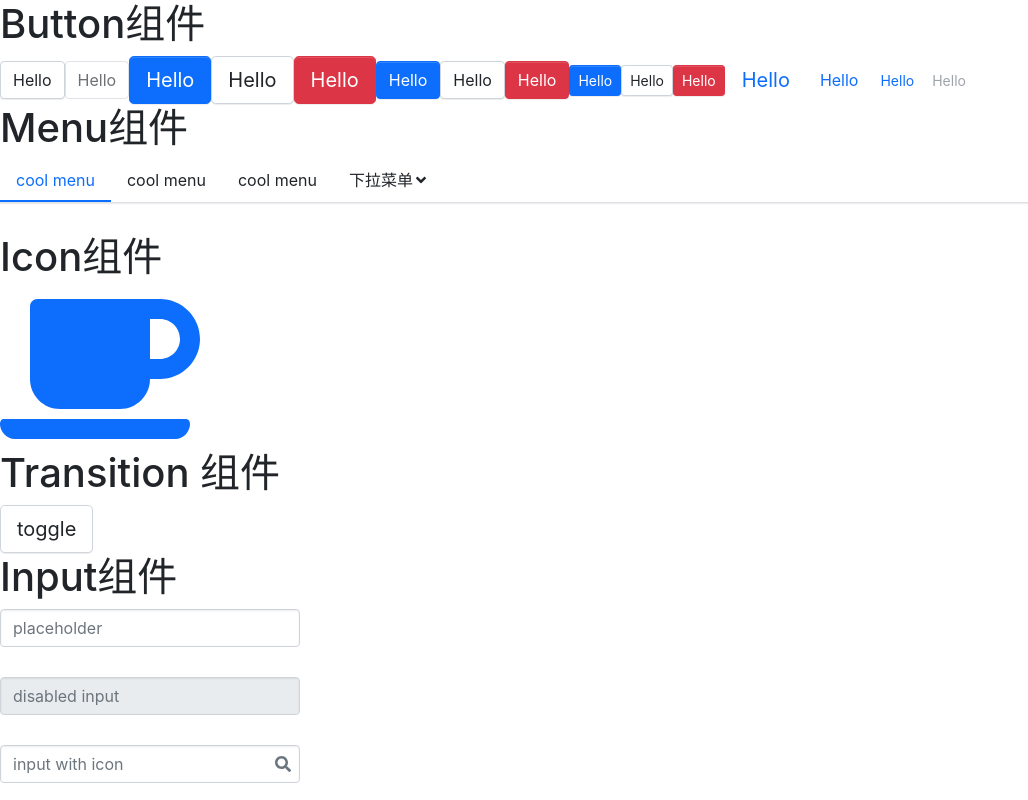
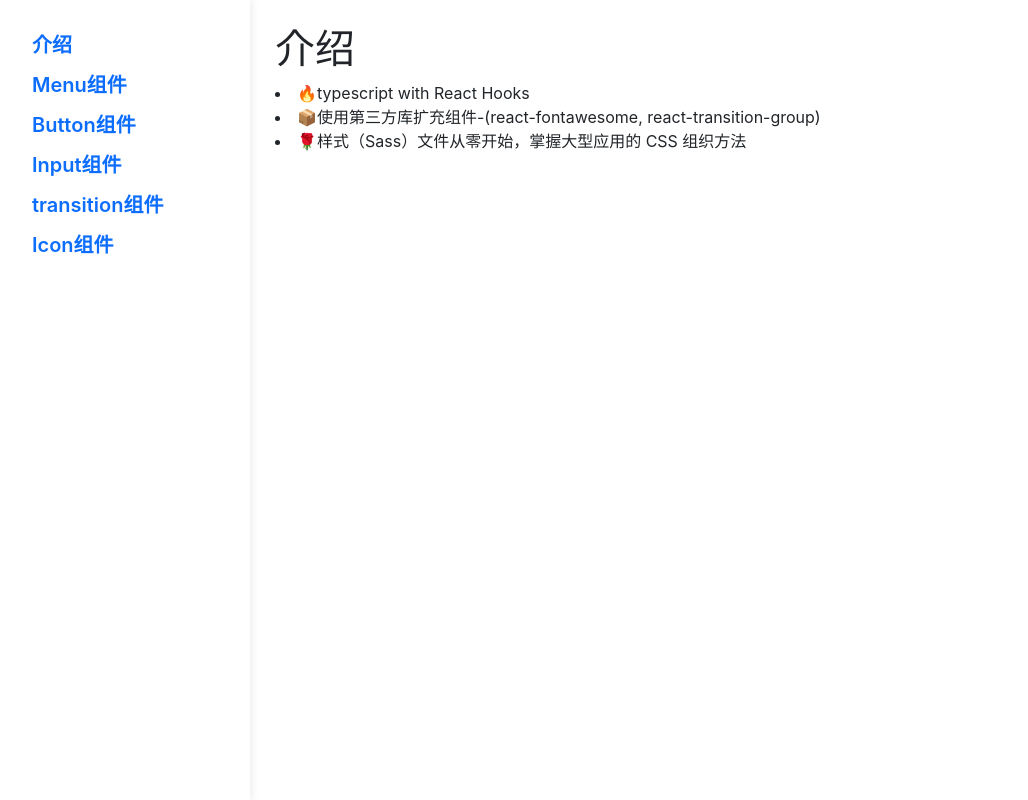
Before and after one commit to adekang/benas-react-ui, a React (Create React App) app: page / in a window 1280 px wide. Shown: the top 800 px of the page, without its empty margins (0-1028 px from the left). Built offline with nearby package versions, Linux system fonts and the light colour scheme.

Commit message:
实现UI页面布局

```diff
--- a/package.json
+++ b/package.json
@@ -14,11 +14,13 @@
     "@types/node": "^12.0.0",
     "@types/react": "^17.0.0",
     "@types/react-dom": "^17.0.0",
+    "@types/react-router-dom": "^5.1.7",
     "@types/react-transition-group": "^4.4.1",
     "classnames": "^2.3.1",
     "node-sass": "^6.0.0",
     "react": "^17.0.2",
     "react-dom": "^17.0.2",
+    "react-router-dom": "^5.2.0",
     "react-scripts": "4.0.3",
     "react-transition-group": "^4.4.2",
     "sass-loader": "^12.1.0",
--- a/src/App.tsx
+++ b/src/App.tsx
@@ -1,21 +1,8 @@
 import React from 'react';
-import './styles/index.scss';
-import ButtonDemo from './components/Button/ButtonDemo';
-import MenuDemo from './components/Menu/MenuDemo';
-import IconDemo from './components/Icon/IconDemo';
-import TransitionDemo from './components/Transition/TransitionDemo';
-import InputDemo from './components/Input/InputDemo';
+import Router from './views/router';
 
-function App() {
+export default function App() {
   return (
-    <div>
-      <ButtonDemo/>
-      <MenuDemo/>
-      <IconDemo/>
-      <TransitionDemo/>
-      <InputDemo/>
-    </div>
+    <Router/>
   );
 }
-
-export default App;
--- a/src/components/Button/ButtonDemo.tsx
+++ b/src/components/Button/ButtonDemo.tsx
@@ -7,15 +7,15 @@ function ButtonDemo() {
       <h1>Button组件</h1>
       <Button>Hello</Button>
       <Button disabled>Hello</Button>
-      <Button btnType="primary" size="lg">Hello</Button>
-      <Button btnType="default" size="lg">Hello</Button>
-      <Button btnType="danger" size="lg">Hello</Button>
+      <h4>颜色</h4>
       <Button btnType="primary">Hello</Button>
       <Button btnType="default">Hello</Button>
       <Button btnType="danger">Hello</Button>
-      <Button btnType="primary" size="sm">Hello</Button>
+      <h4>大小尺寸</h4>
+      <Button btnType="primary" size="lg">Hello</Button>
       <Button btnType="default" size="sm">Hello</Button>
       <Button btnType="danger" size="sm">Hello</Button>
+      <h4>链接</h4>
       <Button btnType="link" size="lg" href={'www.baidu.com'}>Hello</Button>
       <Button btnType="link" href={'www.baidu.com'}>Hello</Button>
       <Button btnType="link" size="sm" href={'www.baidu.com'} target="_blank">Hello</Button>
--- a/src/components/Icon/IconDemo.tsx
+++ b/src/components/Icon/IconDemo.tsx
@@ -1,9 +1,6 @@
 import React from 'react';
 import Icon from './icon';
-import {library} from '@fortawesome/fontawesome-svg-core';
-import {fas} from '@fortawesome/free-solid-svg-icons';
 
-library.add(fas);
 
 function IconDemo() {
   return (
--- a/src/components/Icon/icon.tsx
+++ b/src/components/Icon/icon.tsx
@@ -1,6 +1,11 @@
 import React from 'react';
 import classNames from 'classnames';
 import {FontAwesomeIcon, FontAwesomeIconProps} from '@fortawesome/react-fontawesome';
+import {library} from '@fortawesome/fontawesome-svg-core';
+import {fas} from '@fortawesome/free-solid-svg-icons';
+
+library.add(fas);
+
 
 export type ThemeProps = 'primary' | 'secondary' | 'success' | 'info' | 'warning' | 'danger' | 'light' | 'dark'
 
@@ -9,6 +14,7 @@ export interface IconProps extends FontAwesomeIconProps {
 }
 
 const Icon: React.FC<IconProps> = (props) => {
+
   // icon-primary
   const {className, theme, ...restProps} = props;
   const classes = classNames('beans-icon', className, {
--- a/src/index.tsx
+++ b/src/index.tsx
@@ -1,12 +1,6 @@
 import React from 'react';
 import ReactDOM from 'react-dom';
 import App from './App';
-import reportWebVitals from './reportWebVitals';
+import './styles/index.scss';
 
-ReactDOM.render(
-  <App/>,
-  document.getElementById('root')
-);
-
-
-reportWebVitals();
+ReactDOM.render(<App/>, document.getElementById('root'));
--- a/src/styles/index.scss
+++ b/src/styles/index.scss
@@ -22,6 +22,8 @@
 //input
 @import "../components/Input/style";
 
+@import "../views/style";
+
 //auto-complete
 //@import "../components/AutoComplete/style";
 
--- /dev/null
+++ b/src/views/Doc.tsx
@@ -0,0 +1,12 @@
+import React from 'react';
+
+export default function Doc() {
+  return (
+    <div>
+      <h1>介绍</h1>
+      <li>🔥typescript with React Hooks</li>
+      <li>📦使用第三方库扩充组件-(react-fontawesome, react-transition-group)</li>
+      <li>🌹样式（Sass）文件从零开始，掌握大型应用的 CSS 组织方法</li>
+    </div>
+  );
+}
--- /dev/null
+++ b/src/views/_style.scss
@@ -0,0 +1,30 @@
+.beans-wrapper {
+  display: flex;
+  height: 100vh;
+  width: 100%;
+
+  .beans-nav {
+    box-shadow: inset 0 10px 0 rgba(#fff, .15), 2px 0 7px rgba(#000, .075);
+    padding-top: 25px;
+    > ul {
+      list-style: none;
+      width: 100%;
+      display: flex;
+      flex-direction: column;
+
+      > li {
+        font-weight: 600;
+        height: 40px;
+        line-height: 40px;
+        font-size: 20px;
+      }
+    }
+
+    width: 250px;
+  }
+
+  .beans-container {
+    flex-grow: 1;
+    padding: 25px;
+  }
+}
--- /dev/null
+++ b/src/views/router.tsx
@@ -0,0 +1,62 @@
+import React from 'react';
+import {HashRouter as Router, Switch, Route, Link} from 'react-router-dom';
+import ButtonDemo from '../components/Button/ButtonDemo';
+import InputDemo from '../components/Input/InputDemo';
+import MenuDemo from '../components/Menu/MenuDemo';
+import TransitionDemo from '../components/Transition/TransitionDemo';
+import IconDemo from '../components/Icon/IconDemo';
+import Doc from './Doc';
+
+export default function App() {
+  return (
+    <Router>
+      <div className="beans-wrapper">
+        <nav className="beans-nav">
+          <ul>
+            <li>
+              <Link to="/">介绍</Link>
+            </li>
+            <li>
+              <Link to="/menu">Menu组件</Link>
+            </li>
+            <li>
+              <Link to="/button">Button组件</Link>
+            </li>
+            <li>
+              <Link to="/input">Input组件</Link>
+            </li>
+            <li>
+              <Link to="/transition">transition组件</Link>
+            </li>
+            <li>
+              <Link to="/icon">Icon组件</Link>
+            </li>
+
+          </ul>
+        </nav>
+        <div className="beans-container">
+          <Switch>
+            <Route path="/menu">
+              <MenuDemo/>
+            </Route>
+            <Route path="/button">
+              <ButtonDemo/>
+            </Route>
+            <Route path="/input">
+              <InputDemo/>
+            </Route>
+            <Route path="/icon">
+              <IconDemo/>
+            </Route>
+            <Route path="/transition">
+              <TransitionDemo/>
+            </Route>
+            <Route path="/">
+              <Doc/>
+            </Route>
+          </Switch>
+        </div>
+      </div>
+    </Router>
+  );
+}
```
Also changed, not shown: 2 other files (tests, documents, lock files or other folders).
